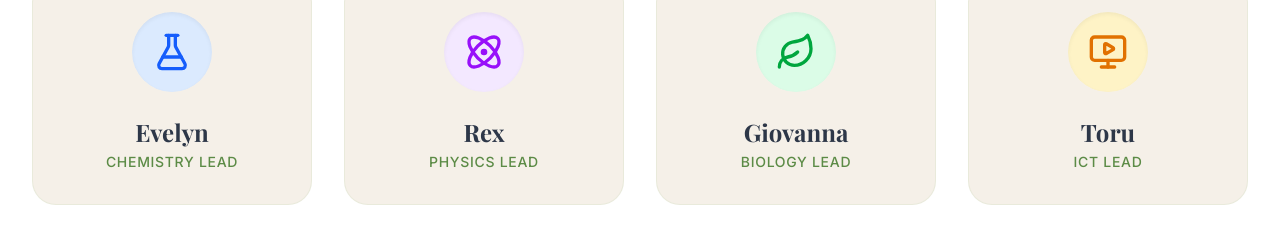
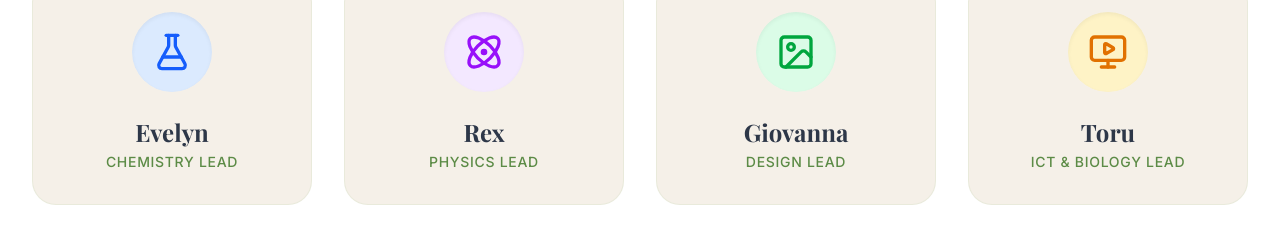
Before and after one commit to Toru01-09/Science-project-10sci-Group-5, a React (Vite) app: page / in a window 1280 px wide. Shown: the part 3810-4052 px from the top of the page. Built offline with nearby package versions, Linux system fonts and the light colour scheme; a web font is replaced by a local one.

Commit message:
feat: Update team member roles and responsibilities
Adjusted the roles for Giovanna to "Design Lead" and Toru to "ICT & Biology Lead" to better reflect their contributions to the project.

```diff
--- a/src/App.tsx
+++ b/src/App.tsx
@@ -448,8 +448,8 @@ export default function App() {
             {[
               { name: "Evelyn", role: "Chemistry Lead", icon: FlaskConical, color: "bg-blue-100 text-blue-600" },
               { name: "Rex", role: "Physics Lead", icon: Atom, color: "bg-purple-100 text-purple-600" },
-              { name: "Giovanna", role: "Biology Lead", icon: Leaf, color: "bg-green-100 text-green-600" },
-              { name: "Toru", role: "ICT Lead", icon: MonitorPlay, color: "bg-amber-100 text-amber-600" }
+              { name: "Giovanna", role: "Design Lead", icon: ImageIcon, color: "bg-green-100 text-green-600" },
+              { name: "Toru", role: "ICT & Biology Lead", icon: MonitorPlay, color: "bg-amber-100 text-amber-600" }
             ].map((member, idx) => (
               <FadeIn key={member.name} delay={idx * 0.1}>
                 <div className="group relative overflow-hidden rounded-3xl bg-cream p-8 text-center hover:shadow-xl transition-all border border-sage/10">
```
